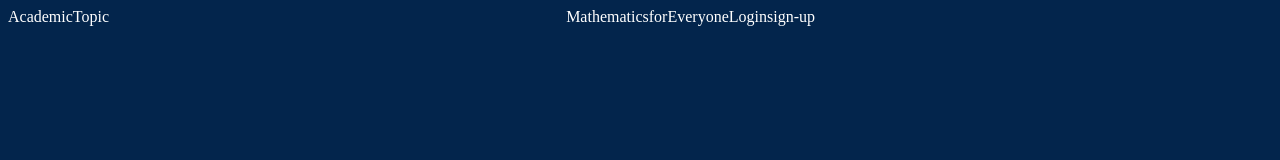
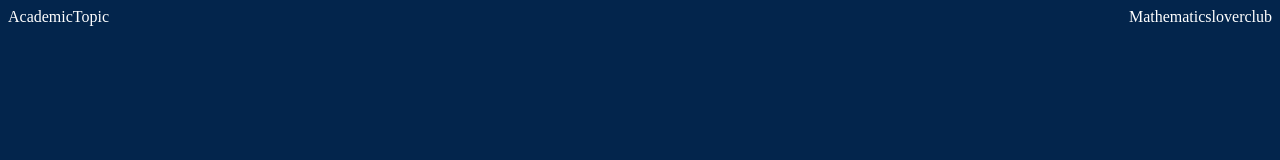
Before and after one commit to mathsloverclub/mathsloverclub.github.io, a plain HTML site: page index.html in a window 1280 px wide. Drawn offline with Linux system fonts and the light colour scheme.

Commit message:
fixed name and remove auth

```diff
--- a/index.html
+++ b/index.html
@@ -24,13 +24,13 @@
       </div>
       <div id="title" class="nav-item flex-box">
         <span>Mathematics</span>
-        <span>for</span>
-        <span>Everyone</span>
+        <span>lover</span>
+        <span>club</span>
       </div>
-      <div id="auth-box" class="nav-item flex-box">
+      <!--div id="auth-box" class="nav-item flex-box">
         <span class="auth-items" id="log-in">Login</span>
         <span class="auth-items" id="sign-up">sign-up</span>
-      </div>
+      </div-->
     </nav>
     <div class="menu-box" id="academic-box"></div>
   </body>
```
